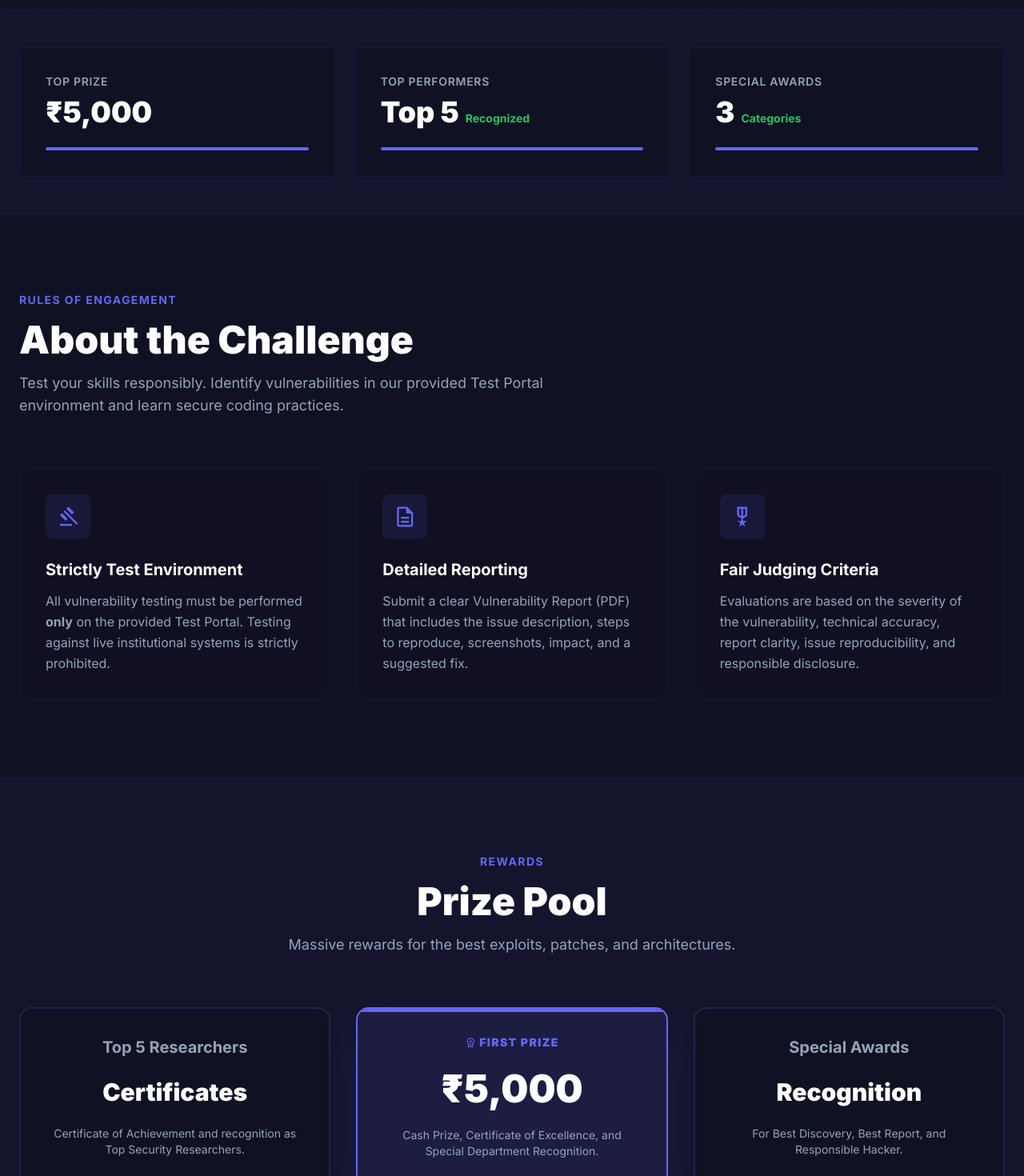
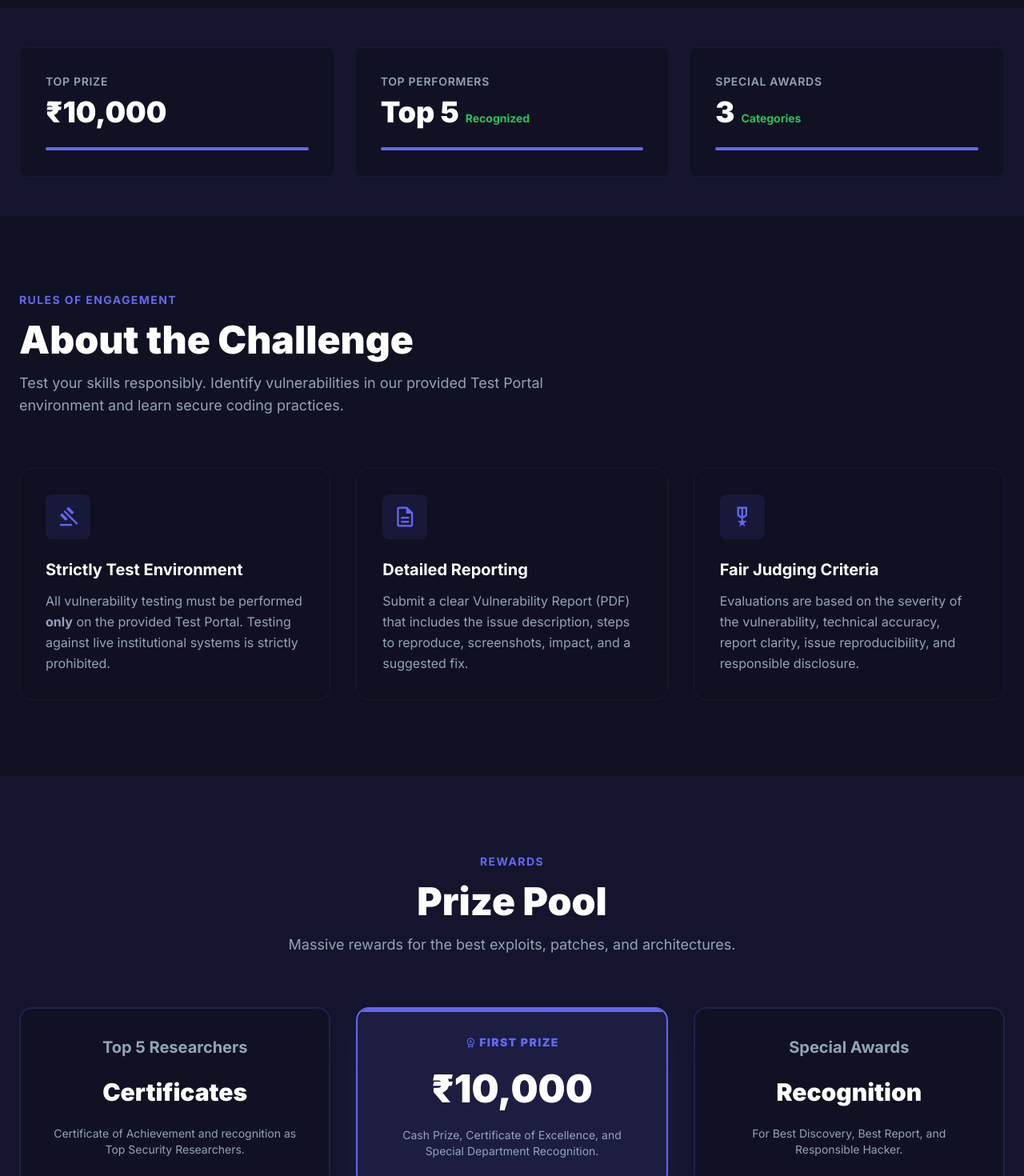
Before and after one commit to AthulKrishna2501/Cyber-Hunt, a Next.js app in the folder frontend/: page / in a window 1280 px wide. Shown: the part 900-2370 px from the top of the page at 80% size. Built offline with nearby package versions, Linux system fonts and the light colour scheme.

Commit message:
Update cash prize to 10k

```diff
--- a/frontend/src/app/page.tsx
+++ b/frontend/src/app/page.tsx
@@ -93,7 +93,7 @@ export default function Home() {
               >
                 <p className="text-slate-500 dark:text-slate-400 text-sm font-semibold uppercase tracking-wider">Top Prize</p>
                 <div className="flex items-baseline gap-2">
-                  <p className="text-4xl font-black text-slate-900 dark:text-white">₹5,000</p>
+                  <p className="text-4xl font-black text-slate-900 dark:text-white">₹10,000</p>
                 </div>
                 <div className="mt-4 h-1 w-full bg-slate-100 dark:bg-primary/10 rounded-full overflow-hidden">
                   <motion.div
@@ -257,7 +257,7 @@ export default function Home() {
                 <div className="text-primary font-black uppercase tracking-widest text-sm flex items-center justify-center gap-1">
                   <span className="material-symbols-outlined text-sm">workspace_premium</span> First Prize
                 </div>
-                <div className="text-5xl font-black text-slate-900 dark:text-white">₹5,000</div>
+                <div className="text-5xl font-black text-slate-900 dark:text-white">₹10,000</div>
                 <p className="text-slate-600 dark:text-slate-400 text-sm">Cash Prize, Certificate of Excellence, and Special Department Recognition.</p>
               </motion.div>
               <motion.div
```
